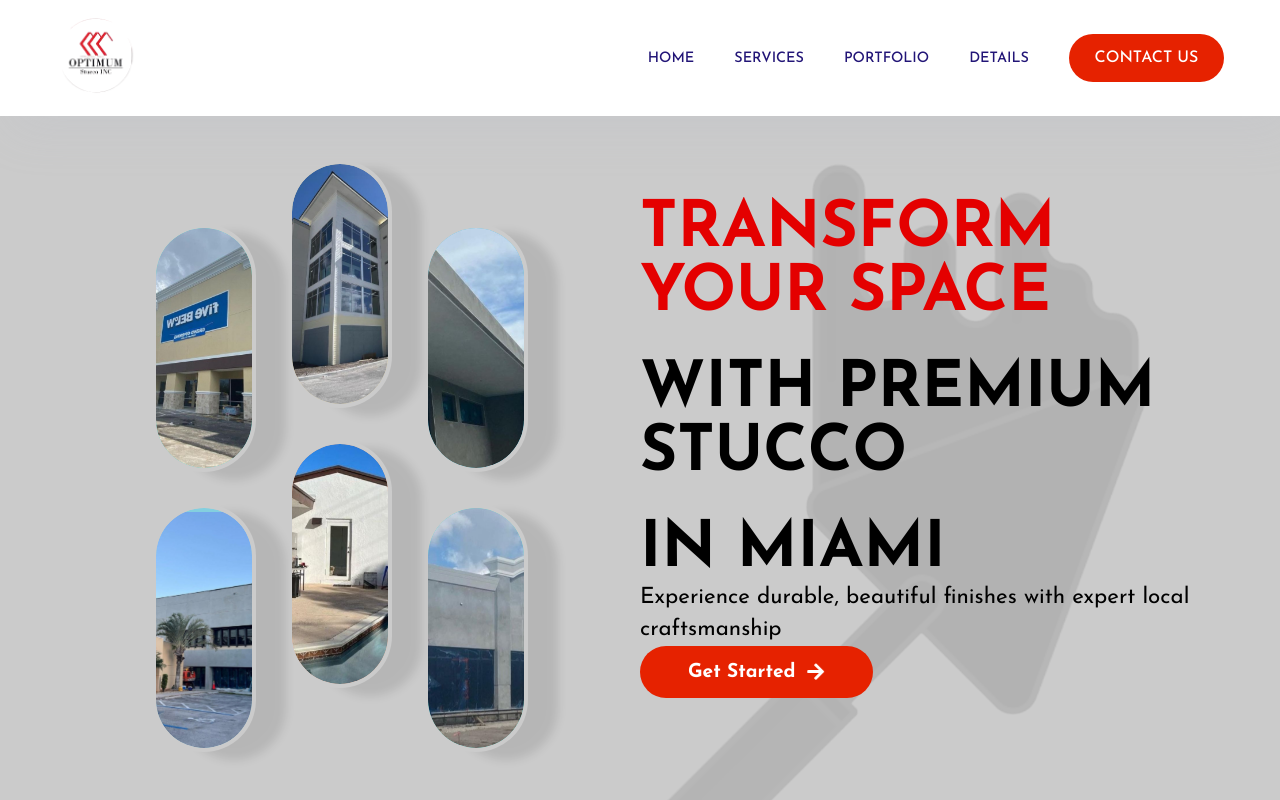
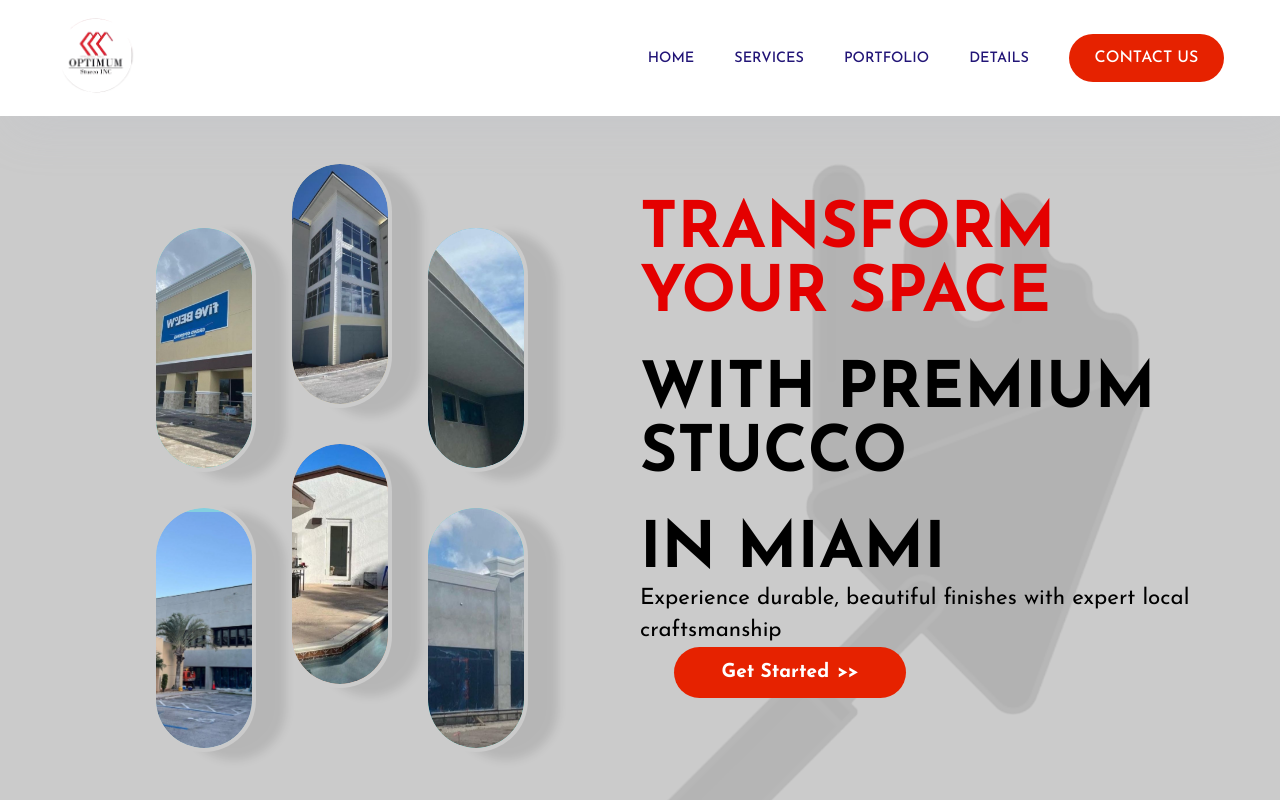
Before and after one commit to CristianDQL/React_Next.js_Stucco_Website, a Next.js app: page / in a window 1280 px wide. Shown: the top 800 px of the page. Built offline with nearby package versions, Linux system fonts and the light colour scheme; grey boxes are pictures that could not be loaded.

Commit message:
"add footer"

```diff
--- a/src/components/EmailBox/EmailBox.jsx
+++ b/src/components/EmailBox/EmailBox.jsx
@@ -29,7 +29,7 @@ const EmailBox = () => {
           viewport={{ once: true }}
           className="getFunded"
         >
-              Get Started <FaArrowRight className="arrowIcon" />
+              Get Started <span className="arrow-icon">{">>"}</span>
         </motion.div>
     </motion.div>
   )
--- /dev/null
+++ b/src/components/Footer/Button.css
@@ -0,0 +1,66 @@
+.emailBox {
+  display: flex;
+  justify-content: center; /* Centra el contenido horizontalmente */
+  align-items: center;
+  width: auto; /* Ajusta el ancho según el contenido */
+  margin: 0; /* Elimina cualquier margen */
+}
+
+.getFunded {
+  display: flex;
+  align-items: center;
+  justify-content: center;
+  background-color: #E62200; /* var(--secondary-color); */
+  color: white;
+  padding: 1rem 3rem;
+  border-radius: 999px;
+  cursor: pointer; /* Cambiar el cursor a pointer */
+  transition: background-color 0.5s ease, box-shadow 0.3s ease, transform 0.3s ease; /* Añadir transición para la animación */
+  font-size: 1.2rem;
+  font-weight: bold;
+  position: relative;
+  overflow: hidden;
+  margin-left: 0; /* Asegura que no haya margen izquierdo */
+}
+
+.getFunded:hover {
+  background-color: #650100; /* Un tono más claro o diferente */
+  box-shadow: 0 10px 20px rgba(0, 0, 0, 0.4); /* Sombra más pronunciada */
+  transform: translateY(-2px); /* Eleva el botón ligeramente */
+  color: #ffffff; /* Mantén el color del texto o cámbialo si es necesario */
+}
+
+.arrowIcon {
+  margin-left: 10px;
+  animation: slide 1s infinite;
+}
+
+@keyframes slide {
+  0%, 100% {
+    transform: translateX(0);
+  }
+  50% {
+    transform: translateX(5px);
+  }
+}
+
+/* Responsividad */
+@media (max-width: 768px) {
+  .getFunded {
+    padding: 0.8rem 2rem; /* Reduce el padding para pantallas más pequeñas */
+    font-size: 1rem; /* Ajusta el tamaño de la fuente */
+  }
+  .arrowIcon {
+    margin-left: 8px; /* Ajusta el margen de la flecha */
+  }
+}
+
+@media (max-width: 576px) {
+  .getFunded {
+    padding: 0.6rem 1.5rem; /* Reduce aún más el padding para pantallas muy pequeñas */
+    font-size: 0.9rem; /* Ajusta el tamaño de la fuente */
+  }
+  .arrowIcon {
+    margin-left: 5px; /* Ajusta el margen de la flecha */
+  }
+}
--- /dev/null
+++ b/src/components/Footer/Button.jsx
@@ -0,0 +1,16 @@
+// Button.jsx
+import React from 'react';
+import './Button.css';
+import { FaArrowRight } from 'react-icons/fa';
+
+const Button = () => {
+  return (
+    <div className="emailBox">
+      <div className="getFunded">
+        Get Started <span className="arrow-icon">{">>"}</span>
+      </div>
+    </div>
+  );
+};
+
+export default Button;
--- a/src/components/Footer/Footer.css
+++ b/src/components/Footer/Footer.css
@@ -1,9 +1,9 @@
-.f-wrapper .container{
+.f-wrapper .container {
   margin-top: 2rem;
   padding-top: 1rem;
   padding-bottom: 1rem;
 }
-.f-wrapper{
+.f-wrapper {
   background-color: rgb(0, 0, 0);
 }
 .f-container {
@@ -11,36 +11,72 @@
   flex-direction: column;
   gap: 2rem;
   align-items: center;
+}
 
+.f-button-container {
+    display: flex;
+    justify-content: center;
+    width: 100%;
 }
-.f-container .title{
+.f-container .title {
   color: white;
 }
-.f-container .emailbox{
+.f-container .emailbox {
   max-width: 36rem;
 }
-.f-container hr{
+.f-container hr {
   border-color: #ffffff;
   width: 100%;
 }
-.f-menu{
+.f-menu {
   display: flex;
   justify-content: space-between;
   width: 100%;
-    flex-wrap:wrap;
+  flex-wrap: wrap;
 }
-.f-menu span{
+.f-menu span {
   color: white;
   text-transform: uppercase;
   font-size: 0.9rem;
   font-weight: bold;
+  transition: color 0.3s ease; /* Add hover transition */
+}
+.f-menu span:hover {
+  color: #E62200; /* Change to desired hover color */
+}
 
+.f-info {
+  display: flex;
+  justify-content: space-between;
+  width: 100%;
+  color: white;
+  text-align: left;
+}
+.f-company-info, .f-office-hours {
+  display: flex;
+  flex-direction: column;
+  gap: 0.5rem;
+}
+.info-title {
+  font-weight: bold;
+  margin-bottom: 0.5rem;
+}
+
+.text {
+  color: white;
+  font-size: 0.8rem; /* Reduce the font size */
 }
 
 @media (max-width: 990px) {
-    .f-menu{
+  .f-menu {
     flex-direction: column;
     gap: 2rem;
     align-items: center;
   }
+  .f-info {
+    flex-direction: column;
+    gap: 2rem;
+    align-items: center;
+    text-align: center;
   }
+}
--- a/src/components/Footer/Footer.jsx
+++ b/src/components/Footer/Footer.jsx
@@ -1,5 +1,6 @@
 import React from 'react'
-import EmailBox from '../EmailBox/EmailBox'
+
+import Button from './Button.jsx';
 import './Footer.css'
 
 const Footer = () => {
@@ -7,20 +8,38 @@ const Footer = () => {
     <div className="f-wrapper">
       <div className="container">
         <div className="f-container">
-                {/* <span className="title">Get Funded Today!</span> */}
-                <EmailBox/>
+          <div className="f-button-container">
+            <Button />
+          </div>
 
-                <hr/>{/* Horizontal line */}
+          <hr/>
+
           <div className="f-menu">
             <span>Home</span>
             <span>Services</span>
             <span>Portfolio</span>
             <span>Details</span>
             <span>Contact Us</span>
-
           </div>
 
           <hr />
+
+          <div className="f-info">
+            <div className="f-company-info">
+              <span className="info-title">COMPANY INFO</span>
+              <span>1868 Pacific Ave,</span>
+              <span>Long Beach, CA 90806</span>
+              <span>(562) 679-4699</span>
+              <span>(877) 410-3408</span>
+              <span>info@stuccoboy.com</span>
+            </div>
+            <div className="f-office-hours">
+              <span className="info-title">OFFICE HOURS</span>
+              <span>Mon-Fri: 8:00 am-5:00 pm</span>
+              <span>Sat: 8:00 am-5:00 pm</span>
+              <span>Sun: closed</span>
+            </div>
+          </div>
 
           <span className="text">Made with ❤️ by Artilino</span>
         </div>
--- a/src/components/OurDiff/Portfolio.css
+++ b/src/components/OurDiff/Portfolio.css
@@ -88,7 +88,7 @@
     font-size: 1rem;
     display: inline-flex;
     align-items: center;
-    transition: background-color 0.3s ease;
+    transition: background-color 0.5s ease;
 }
 .see-more-button:hover {
     box-shadow: 0 8px 16px rgba(0,0,0,0.1);
```
Lines whose indentation alone changed are shown as unchanged.
